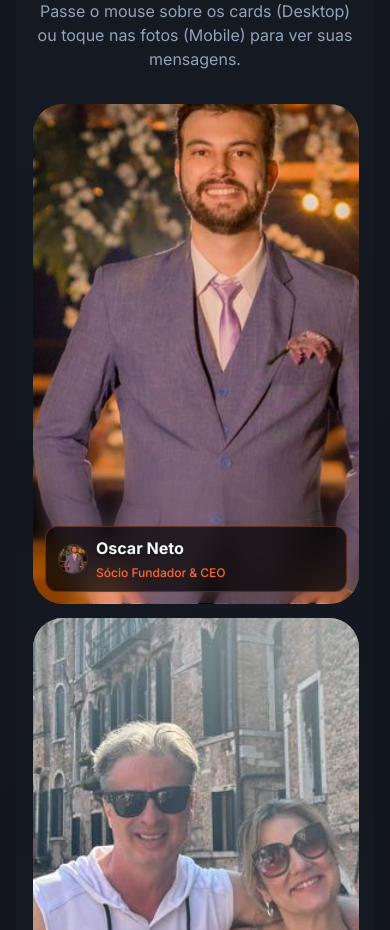
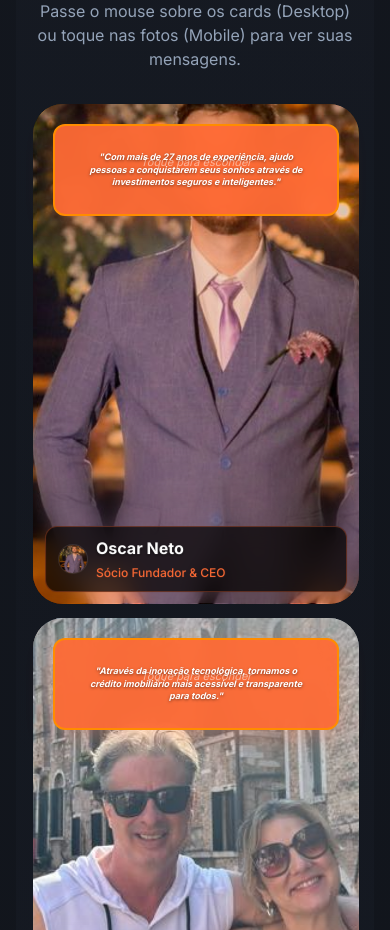
Before and after one commit to dhqdev/site-ox-cash, a React (Vite) app: page / in a window 390 px wide. Shown: the part 4140-5070 px from the top of the page. Built offline with nearby package versions, Linux system fonts and the light colour scheme; the HTML template or start-up script is replaced by a standard one.

Commit message:
feat: Enhance mobile quote display with automatic visibility on scroll and smoother transitions

```diff
--- a/src/components/ProfileCard.css
+++ b/src/components/ProfileCard.css
@@ -493,7 +493,7 @@
   z-index: 999;
   opacity: 0;
   transform: translateY(-20px);
-  transition: all 0.4s ease;
+  transition: all 0.6s ease-out; /* Transição mais suave para auto-show */
   display: flex;
   flex-direction: column;
   justify-content: center;
@@ -507,6 +507,7 @@
 .pc-quote-overlay.pc-show-mobile {
   opacity: 1;
   transform: translateY(0);
+  transition: all 0.8s ease-out; /* Transição ainda mais suave quando aparece */
 }
 
 /* Desktop: mostrar no hover */
@@ -545,6 +546,7 @@
     opacity: 1 !important;
     transform: translateY(0) !important;
     pointer-events: auto !important;
+    animation: slideInFromTop 0.8s ease-out; /* Animação suave de entrada */
   }
 
   /* Garantir que o overlay mobile funcione */
@@ -556,6 +558,27 @@
   .pc-card-wrapper:active {
     transform: scale(0.99);
     transition: transform 0.1s ease;
+  }
+
+  /* Remover cursor pointer quando a frase está visível (indicar que pode clicar para esconder) */
+  .pc-card-wrapper:has(.pc-quote-overlay.pc-show-mobile) {
+    cursor: pointer;
+  }
+}
+
+/* Animação de slide suave para mobile */
+@keyframes slideInFromTop {
+  0% {
+    opacity: 0;
+    transform: translateY(-30px) scale(0.95);
+  }
+  60% {
+    opacity: 0.8;
+    transform: translateY(-5px) scale(1.02);
+  }
+  100% {
+    opacity: 1;
+    transform: translateY(0) scale(1);
   }
 }
 
@@ -577,6 +600,27 @@
 .pc-quote-text strong {
   font-weight: 700;
   color: #ffffff;
+}
+
+/* Hint sutil para mobile indicando que pode ser clicado */
+.pc-mobile-hint {
+  font-size: 11px;
+  color: rgba(255, 255, 255, 0.7);
+  margin-top: 8px;
+  font-style: italic;
+  opacity: 0;
+  animation: fadeInHint 2s ease-in-out 1s forwards; /* Aparece após 1s com fade */
+}
+
+@keyframes fadeInHint {
+  0% {
+    opacity: 0;
+    transform: translateY(5px);
+  }
+  100% {
+    opacity: 0.7;
+    transform: translateY(0);
+  }
 }
 
 @media (max-width: 768px) {
--- a/src/components/ProfileCard.tsx
+++ b/src/components/ProfileCard.tsx
@@ -26,6 +26,7 @@ const ProfileCard: React.FC<ProfileCardProps> = ({
   const cardRef = useRef<HTMLDivElement>(null);
   const [showQuoteOnMobile, setShowQuoteOnMobile] = useState(false);
   const [isMobileDevice, setIsMobileDevice] = useState(false);
+  const [isInView, setIsInView] = useState(false);
 
   // Função para detectar se é mobile - agora com verificação mais robusta
   const checkIsMobile = useCallback(() => {
@@ -52,6 +53,39 @@ const ProfileCard: React.FC<ProfileCardProps> = ({
     };
   }, [checkIsMobile]);
 
+  // Intersection Observer para detectar quando o card está visível (apenas mobile)
+  useEffect(() => {
+    if (!isMobileDevice || !wrapRef.current) return;
+
+    const observer = new IntersectionObserver(
+      (entries) => {
+        entries.forEach((entry) => {
+          if (entry.isIntersecting) {
+            setIsInView(true);
+            // Mostrar a frase automaticamente quando entra na viewport
+            setTimeout(() => {
+              setShowQuoteOnMobile(true);
+            }, 300); // Pequeno delay para suavizar a animação
+          } else {
+            setIsInView(false);
+            // Esconder a frase quando sai da viewport
+            setShowQuoteOnMobile(false);
+          }
+        });
+      },
+      {
+        threshold: 0.6, // Mostrar quando 60% do card está visível
+        rootMargin: '-50px' // Margem para ajustar quando dispara
+      }
+    );
+
+    observer.observe(wrapRef.current);
+
+    return () => {
+      observer.disconnect();
+    };
+  }, [isMobileDevice]);
+
   // Fechar quote no mobile quando clicar fora
   useEffect(() => {
     if (!isMobileDevice || !showQuoteOnMobile) return;
@@ -68,7 +102,7 @@ const ProfileCard: React.FC<ProfileCardProps> = ({
     };
   }, [isMobileDevice, showQuoteOnMobile]);
 
-  // Função para alternar a frase no mobile - suporte tanto click quanto touch
+  // Função para alternar a frase no mobile - agora apenas para esconder ou como fallback
   const handleMobileClick = useCallback((e: React.MouseEvent) => {
     // Só funciona no mobile
     if (!isMobileDevice) return;
@@ -83,11 +117,16 @@ const ProfileCard: React.FC<ProfileCardProps> = ({
 
     e.preventDefault();
     e.stopPropagation();
-    // No mobile: primeiro clique mostra, segundo clique esconde
-    setShowQuoteOnMobile(prev => !prev);
-  }, [isMobileDevice]);
 
-  // Função para touch events
+    // Se a frase está visível, esconder. Se não está, mostrar (fallback)
+    if (showQuoteOnMobile) {
+      setShowQuoteOnMobile(false);
+    } else {
+      setShowQuoteOnMobile(true);
+    }
+  }, [isMobileDevice, showQuoteOnMobile]);
+
+  // Função para touch events - mesmo comportamento
   const handleTouchStart = useCallback((e: React.TouchEvent) => {
     // Só funciona no mobile
     if (!isMobileDevice) return;
@@ -102,9 +141,14 @@ const ProfileCard: React.FC<ProfileCardProps> = ({
 
     e.preventDefault();
     e.stopPropagation();
-    // No mobile: primeiro toque mostra, segundo toque esconde
-    setShowQuoteOnMobile(prev => !prev);
-  }, [isMobileDevice]);
+
+    // Se a frase está visível, esconder. Se não está, mostrar (fallback)
+    if (showQuoteOnMobile) {
+      setShowQuoteOnMobile(false);
+    } else {
+      setShowQuoteOnMobile(true);
+    }
+  }, [isMobileDevice, showQuoteOnMobile]);
 
   // Efeitos de movimento do card (apenas desktop)
   useEffect(() => {
@@ -221,13 +265,19 @@ const ProfileCard: React.FC<ProfileCardProps> = ({
               </div>
             </div>
           </div>
-          {/* Overlay com a frase - aparece no hover (desktop) e click (mobile) */}
+          {/* Overlay com a frase - aparece no hover (desktop) e automaticamente no scroll (mobile) */}
           {quote && (
             <div className={`pc-quote-overlay ${showQuoteOnMobile ? 'pc-show-mobile' : ''}`}>
               <div className="pc-quote-content">
                 <p className="pc-quote-text">
                   <strong>"{quote}"</strong>
                 </p>
+                {/* Indicador sutil para mobile que pode ser clicado para esconder */}
+                {isMobileDevice && showQuoteOnMobile && (
+                  <div className="pc-mobile-hint">
+                    Toque para esconder
+                  </div>
+                )}
               </div>
             </div>
           )}
```
